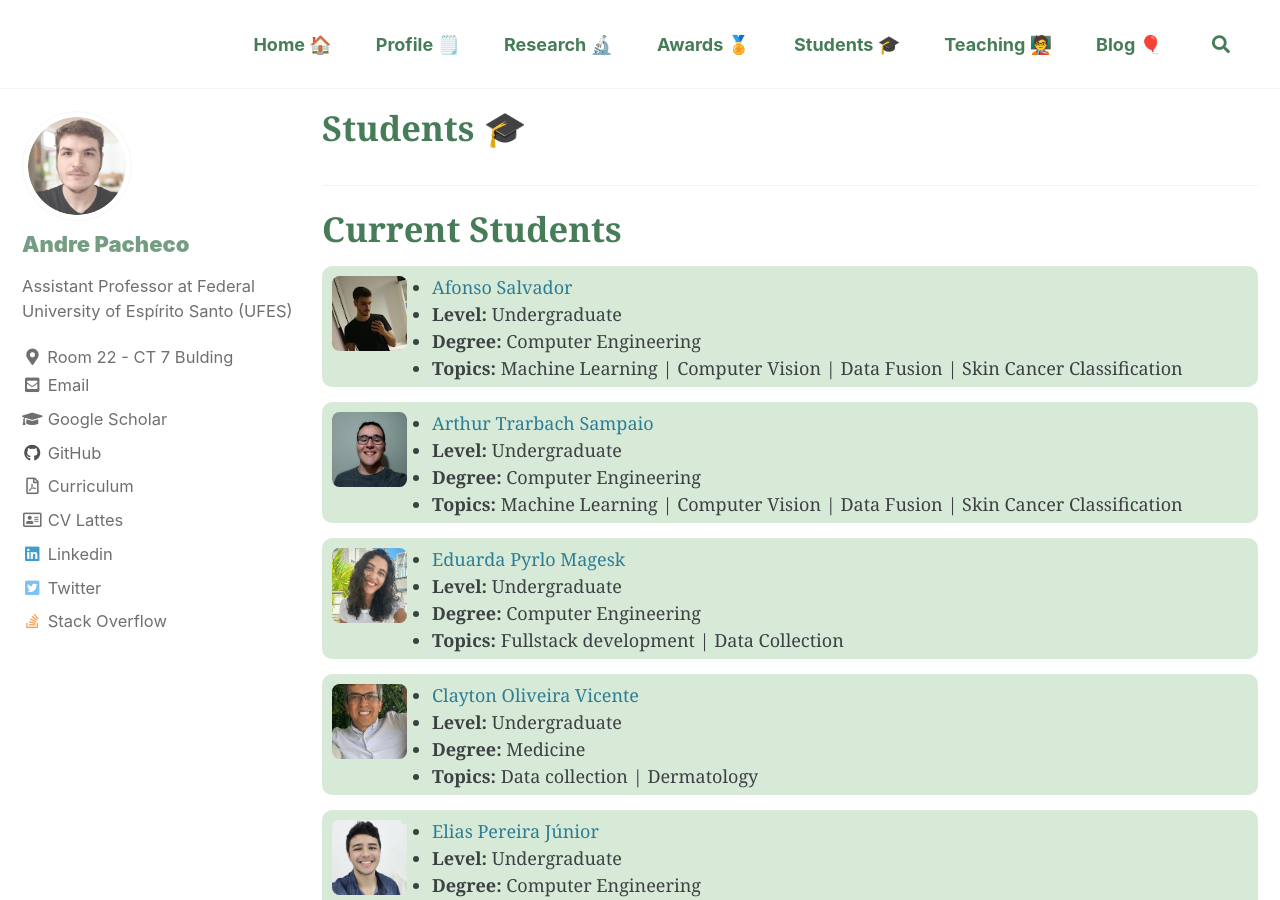
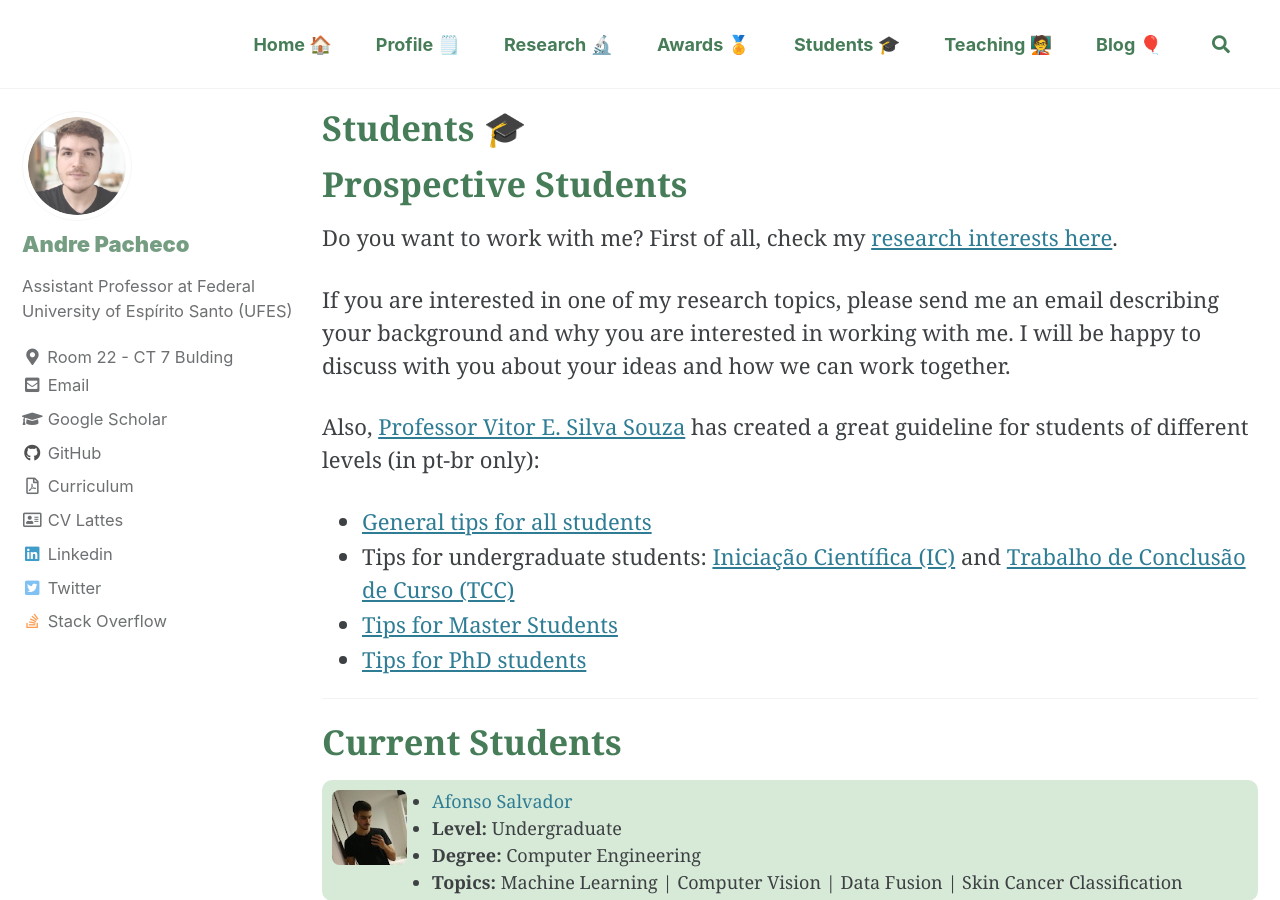
Before and after one commit to paaatcha/paaatcha.github.io, a Jekyll site: the page built from _pages/students.md, in a window 1280 px wide and 900 px high. Built offline with Jekyll 4.4.1, drawn with Linux system fonts in a browser that asks for light colours; cached includes are drawn as plain includes.

Commit message:
atualizando students

```diff
--- a/_includes/head/custom.html
+++ b/_includes/head/custom.html
@@ -3,7 +3,7 @@
 <!-- insert favicons. use https://realfavicongenerator.net/ -->
 
 <link rel="icon" href="assets/imgs/favicon.png" type="image/x-icon" />
-<link rel="icon" href="{{ "./assets/imgs/favicon_2.png" | relative_url }}"
+<link rel="icon" href="{{ "./assets/imgs/favicon.png" | relative_url }}"
 type="image/x-icon">
 
 <!-- end custom head snippets -->
--- a/_pages/students.md
+++ b/_pages/students.md
@@ -17,6 +17,19 @@ Isso
 
 Meus topicos de interesse -->
 
+# Prospective Students
+
+Do you want to work with me? First of all, check my [research interests here]([/research/](https://pachecoandre.com.br/research/#research-topics)).
+
+If you are interested in one of my research topics, please send me an email describing your background and why you are interested in working with me. I will be happy to discuss with you about your ideas and how we can work together.
+
+Also, [Professor Vitor E. Silva Souza](http://www.inf.ufes.br/~vitorsouza) has created a great guideline for students of different levels (in pt-br only):
+
+- [General tips for all students](http://www.inf.ufes.br/~vitorsouza/orientacao/dicas-para-todos-os-meus-alunos/)
+- Tips for undergraduate students: [Iniciação Científica (IC)](http://www.inf.ufes.br/~vitorsouza/orientacao/dicas-para-alunos-de-ic/) and [Trabalho de Conclusão de Curso (TCC)](http://www.inf.ufes.br/~vitorsouza/orientacao/dicas-para-alunos-de-tcc/)
+- [Tips for Master Students](http://www.inf.ufes.br/~vitorsouza/orientacao/dicas-para-alunos-de-mestrado/)
+- [Tips for PhD students](http://www.inf.ufes.br/~vitorsouza/orientacao/dicas-para-alunos-de-doutorado/)
+
 
 
 ___
```
